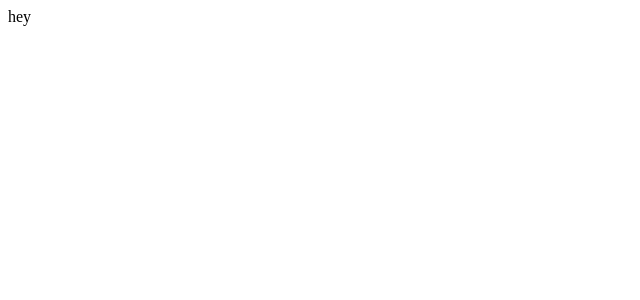
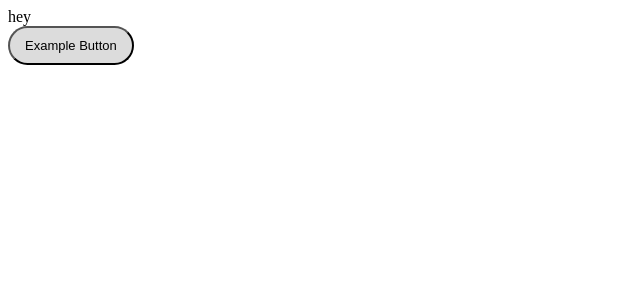
Before and after one commit to mikeytown19/next-stiches, a Next.js app: page / in a window 1280 px wide. Shown: the top 300 px of the page, without its empty margins (0-640 px from the left). Built offline with nearby package versions, Linux system fonts and the light colour scheme.

Commit message:
3 files modified, 1 added

```diff
--- /dev/null
+++ b/components/Button/index.js
@@ -0,0 +1,13 @@
+import { styled } from '@stitches/react';
+
+const Button = styled('button', {
+  backgroundColor: 'gainsboro',
+  borderRadius: '9999px',
+  fontSize: '13px',
+  padding: '10px 15px',
+  '&:hover': {
+    backgroundColor: 'lightgray'
+  }
+});
+
+export default Button;
--- a/package.json
+++ b/package.json
@@ -8,6 +8,7 @@
     "start": "next start"
   },
   "dependencies": {
+    "@stitches/react": "^0.2.5",
     "next": "^10.2.3",
     "react": "17.0.1",
     "react-dom": "17.0.1"
--- a/pages/index.js
+++ b/pages/index.js
@@ -1,5 +1,11 @@
 import Head from 'next/head';
-
+import Button from '../components/Button/index.js';
+console.log(Button);
 export default function Home() {
-  return <div>hey</div>;
+  return (
+    <main>
+      <div>hey</div>
+      <Button>Example Button</Button>
+    </main>
+  );
 }
```
Also changed, not shown: 1 other file (tests, documents, lock files or other folders).
